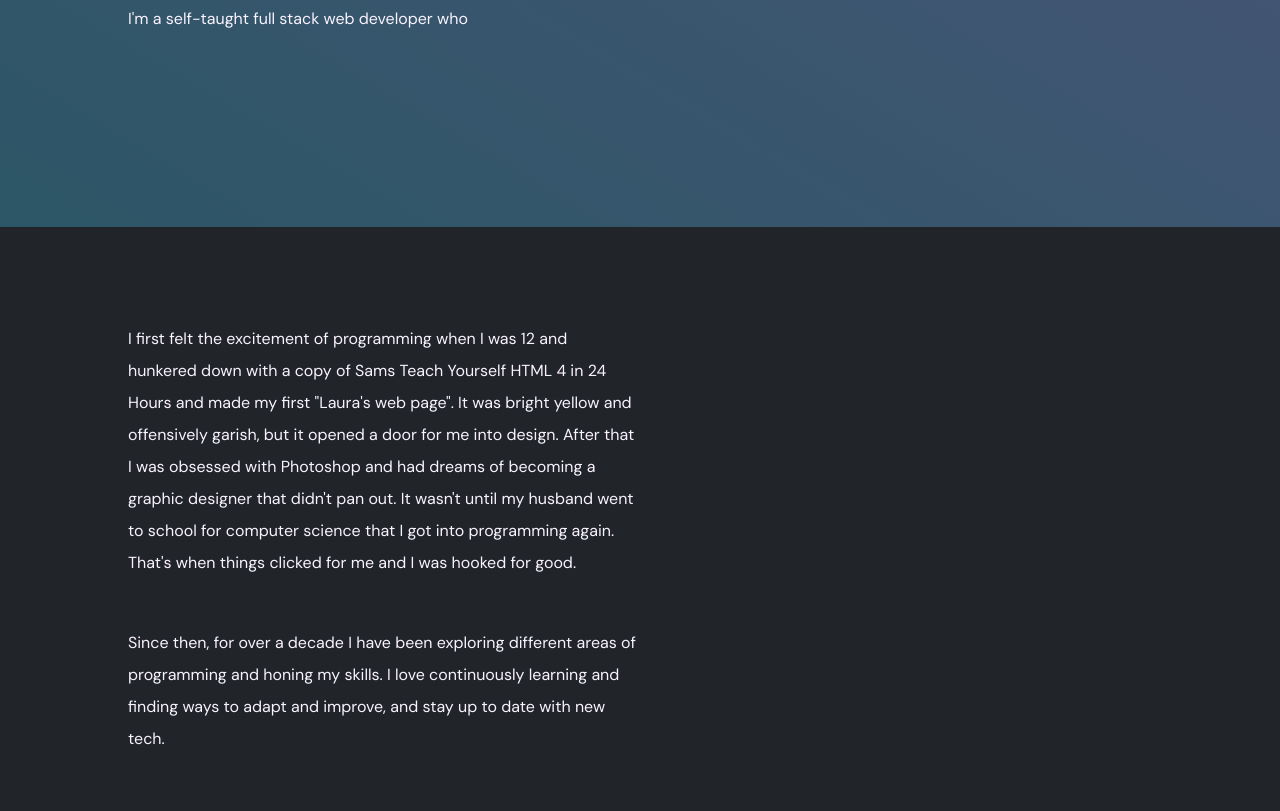
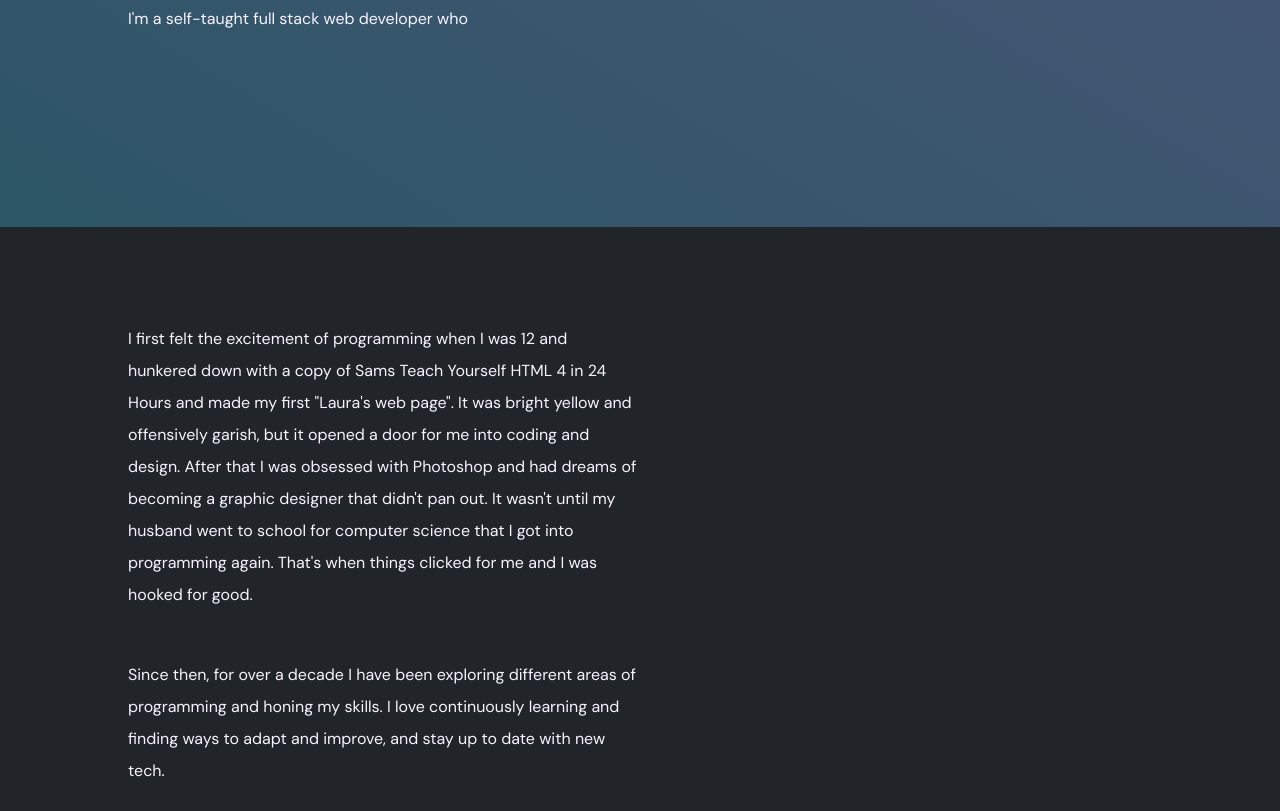
Before and after one commit to laurakcleve/portfolio, an Astro site: page / in a window 1280 px wide. Shown: the part 533-1344 px from the top of the page. Built offline with nearby package versions, Linux system fonts and the light colour scheme; Astro itself is replaced by a stand-in of ours.

Commit message:
Change text

```diff
--- a/src/pages/index.astro
+++ b/src/pages/index.astro
@@ -33,11 +33,11 @@ import thumbnail from '../images/terrain-blog/thumbnail.jpg'
       I first felt the excitement of programming when I was 12 and hunkered down
       with a copy of Sams Teach Yourself HTML 4 in 24 Hours and made my first
       "Laura's web page". It was bright yellow and offensively garish, but it
-      opened a door for me into design. After that I was obsessed with Photoshop
-      and had dreams of becoming a graphic designer that didn't pan out. It
-      wasn't until my husband went to school for computer science that I got
-      into programming again. That's when things clicked for me and I was hooked
-      for good.
+      opened a door for me into coding and design. After that I was obsessed
+      with Photoshop and had dreams of becoming a graphic designer that didn't
+      pan out. It wasn't until my husband went to school for computer science
+      that I got into programming again. That's when things clicked for me and I
+      was hooked for good.
     </p>
     <p class='mb-12 max-w-lg'>
       Since then, for over a decade I have been exploring different areas of
```
